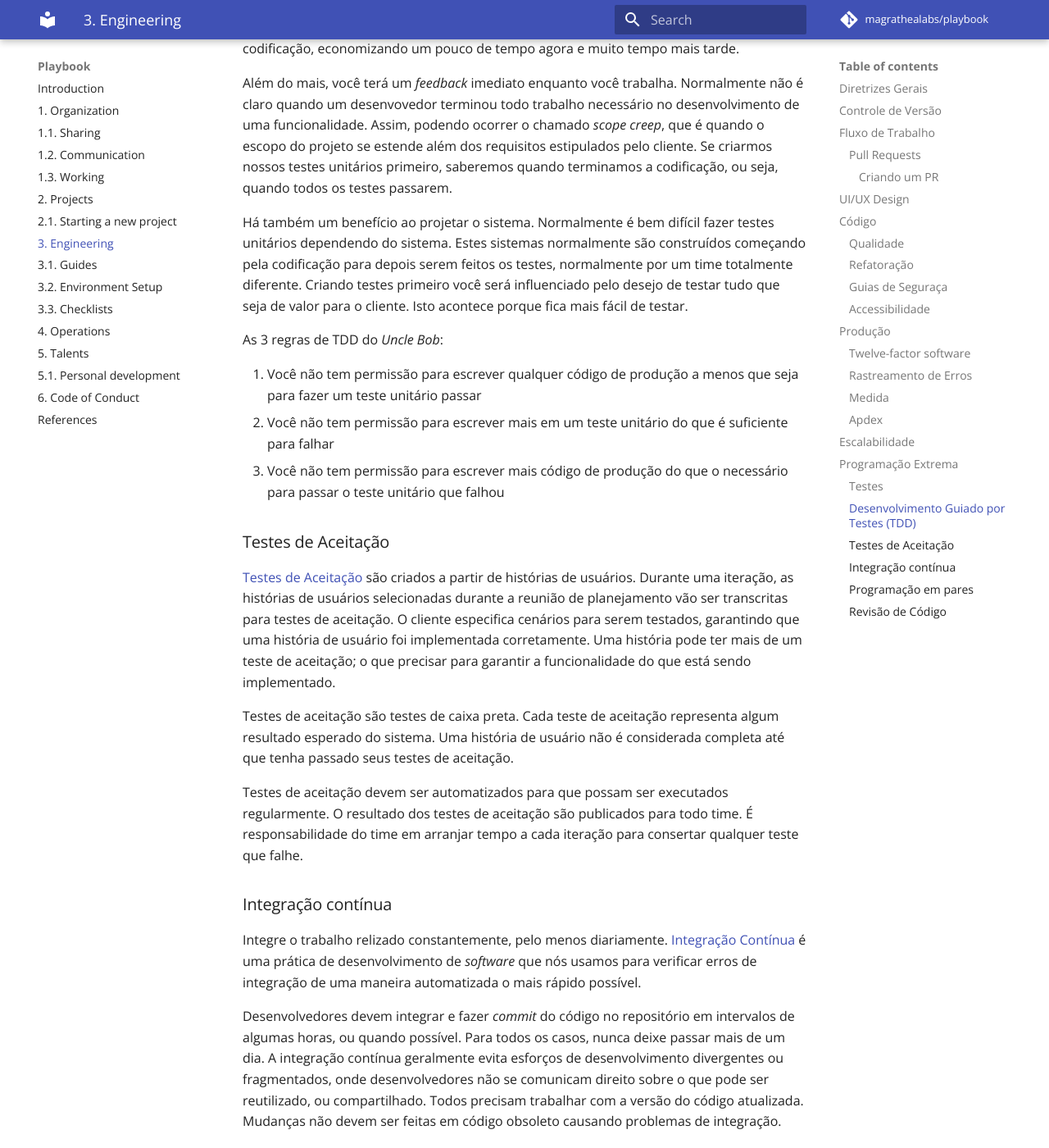
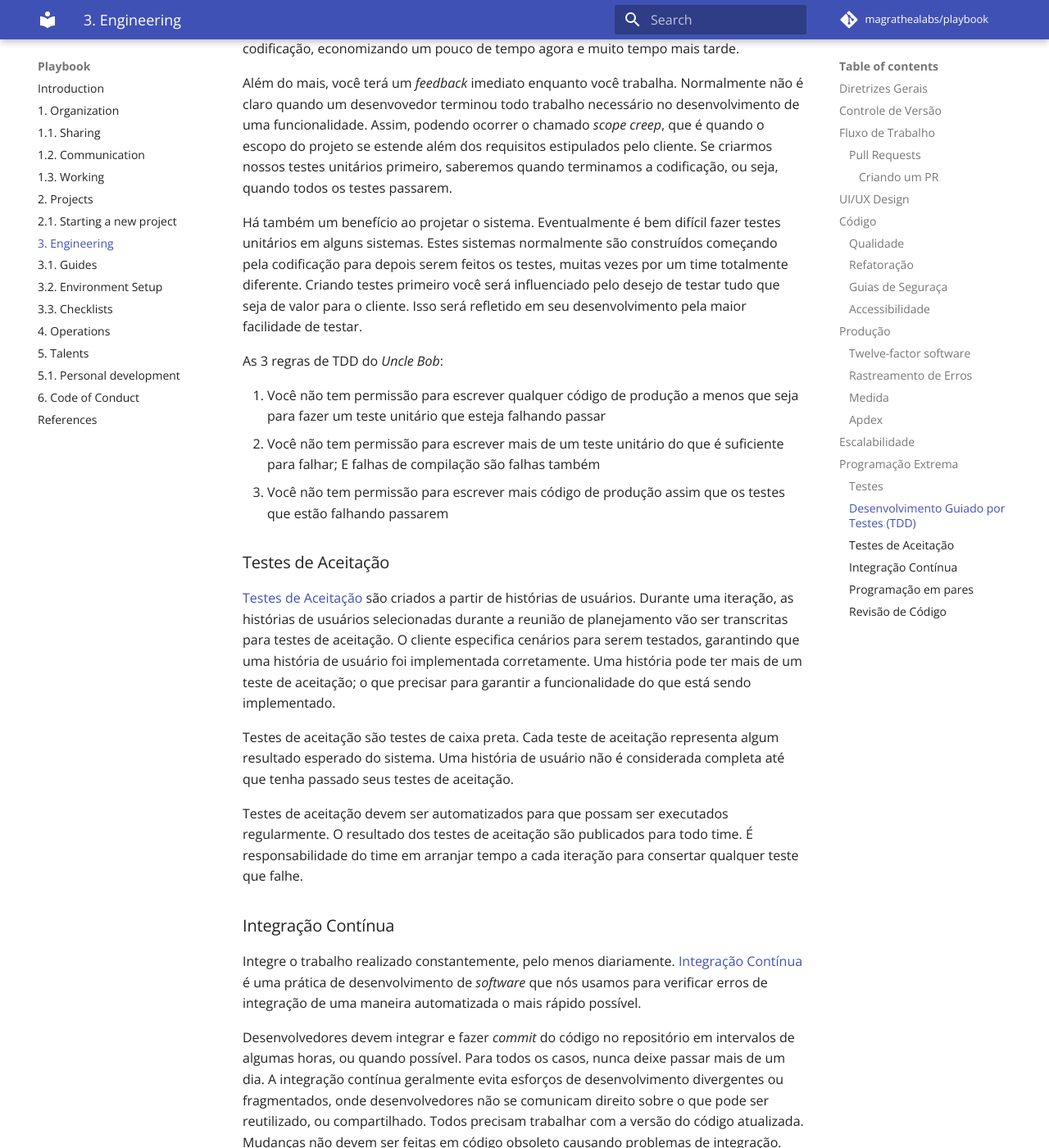
Before and after one commit to magrathealabs/playbook, an MkDocs documentation site: the page built from docs/3-engineering.md, in a window 1280 px wide and 1400 px high, scrolled down 5699 px. Shown: the whole window at 82% size. Built offline with MkDocs 1.6.1 and Material for MkDocs 9.7.7, drawn with Linux system fonts in a browser that asks for light colours; comment, search, counter and statistics services are not loaded; some of the changed text lies outside the part shown.

Commit message:
Apply suggestions from code review
Co-Authored-By: alfakini <fachini@magrathealabs.com>

```diff
--- a/docs/3-engineering.md
+++ b/docs/3-engineering.md
@@ -170,13 +170,13 @@ Quando você cria seus [testes primeiro](http://www.extremeprogramming.org/rules
 
 Além do mais, você terá um *feedback* imediato enquanto você trabalha. Normalmente não é claro quando um desenvovedor terminou todo trabalho necessário no desenvolvimento de uma funcionalidade. Assim, podendo ocorrer o chamado *scope creep*, que é quando o escopo do projeto se estende além dos requisitos estipulados pelo cliente. Se criarmos nossos testes unitários primeiro, saberemos quando terminamos a codificação, ou seja, quando todos os testes passarem.
 
-Há também um benefício ao projetar o sistema. Normalmente é bem difícil fazer testes unitários dependendo do sistema. Estes sistemas normalmente são construídos começando pela codificação para depois serem feitos os testes, normalmente por um time totalmente diferente. Criando testes primeiro você será influenciado pelo desejo de testar tudo que seja de valor para o cliente. Isto acontece porque fica mais fácil de testar.
+Há também um benefício ao projetar o sistema. Eventualmente é bem difícil fazer testes unitários em alguns sistemas. Estes sistemas normalmente são construídos começando pela codificação para depois serem feitos os testes, muitas vezes por um time totalmente diferente. Criando testes primeiro você será influenciado pelo desejo de testar tudo que seja de valor para o cliente. Isso será refletido em seu desenvolvimento pela maior facilidade de testar.
 
 As 3 regras de TDD do *Uncle Bob*:
 
-1. Você não tem permissão para escrever qualquer código de produção a menos que seja para fazer um teste unitário passar
-2. Você não tem permissão para escrever mais em um teste unitário do que é suficiente para falhar
-3. Você não tem permissão para escrever mais código de produção do que o necessário para passar o teste unitário que falhou
+1. Você não tem permissão para escrever qualquer código de produção a menos que seja para fazer um teste unitário que esteja falhando passar
+2. Você não tem permissão para escrever mais de um teste unitário do que é suficiente para falhar; E falhas de compilação são falhas também
+3. Você não tem permissão para escrever mais código de produção assim que os testes que estão falhando passarem
 
 ### Testes de Aceitação
 
@@ -186,9 +186,9 @@ Testes de aceitação são testes de caixa preta. Cada teste de aceitação repr
 
 Testes de aceitação devem ser automatizados para que possam ser executados regularmente. O resultado dos testes de aceitação são publicados para todo time. É responsabilidade do time em arranjar tempo a cada iteração para consertar qualquer teste que falhe.
 
-### Integração contínua
+### Integração Contínua
 
-Integre o trabalho relizado constantemente, pelo menos diariamente. [Integração Contínua](http://www.extremeprogramming.org/rules/integrateoften.html) é uma prática de desenvolvimento de *software* que nós usamos para verificar erros de integração de uma maneira automatizada o mais rápido possível.
+Integre o trabalho realizado constantemente, pelo menos diariamente. [Integração Contínua](http://www.extremeprogramming.org/rules/integrateoften.html) é uma prática de desenvolvimento de *software* que nós usamos para verificar erros de integração de uma maneira automatizada o mais rápido possível.
 
 Desenvolvedores devem integrar e fazer *commit* do código no repositório em intervalos de algumas horas, ou quando possível. Para todos os casos, nunca deixe passar mais de um dia. A integração contínua geralmente evita esforços de desenvolvimento divergentes ou fragmentados, onde desenvolvedores não se comunicam direito sobre o que pode ser reutilizado, ou compartilhado. Todos precisam trabalhar com a versão do código atualizada. Mudanças não devem ser feitas em código obsoleto causando problemas de integração.
 
```
Also changed, not shown: other parts of docs/3-engineering.md (+1 -1 lines).
